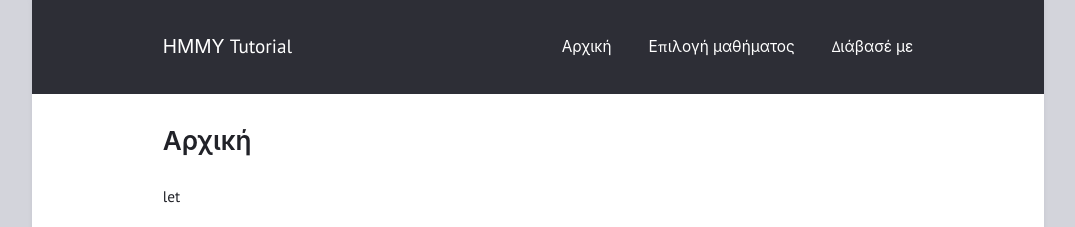
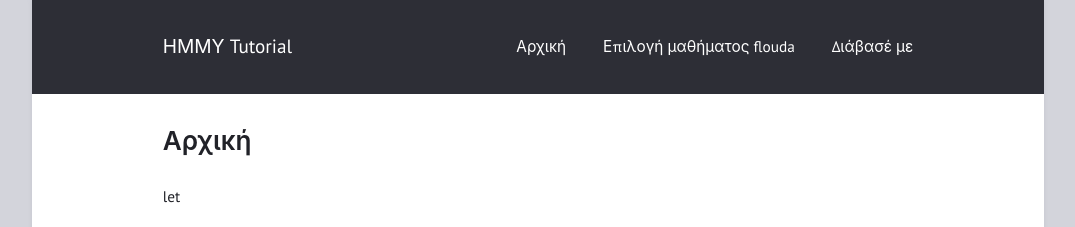
Before and after one commit to Thodoris-Evangelakos/site-test, a Jekyll site: the page built from index.html, in a window 1280 px wide. Shown: the top 227 px of the page, without its empty margins (102-1177 px from the left). Built offline with Jekyll 4.4.1, drawn with Linux system fonts in a browser that asks for light colours.

Commit message:
Update _config.yml

```diff
--- a/_config.yml
+++ b/_config.yml
@@ -17,7 +17,7 @@ minimal: false             # use a dark header
 
 navigation:                # accepts {file, title, url, icon, sidebaricon}
   - {file: "index.html", title: "Αρχική"}
-  - {title: "Επιλογή μαθήματος", file: "sp.md"}
+  - {title: "Επιλογή μαθήματος flouda", file: "sp.md"}
   - {file: "README.md", title: "Διάβασέ με"}
 
 external:                  # shows a footer with social links - for available icons see fontawesome.com/icons
```
